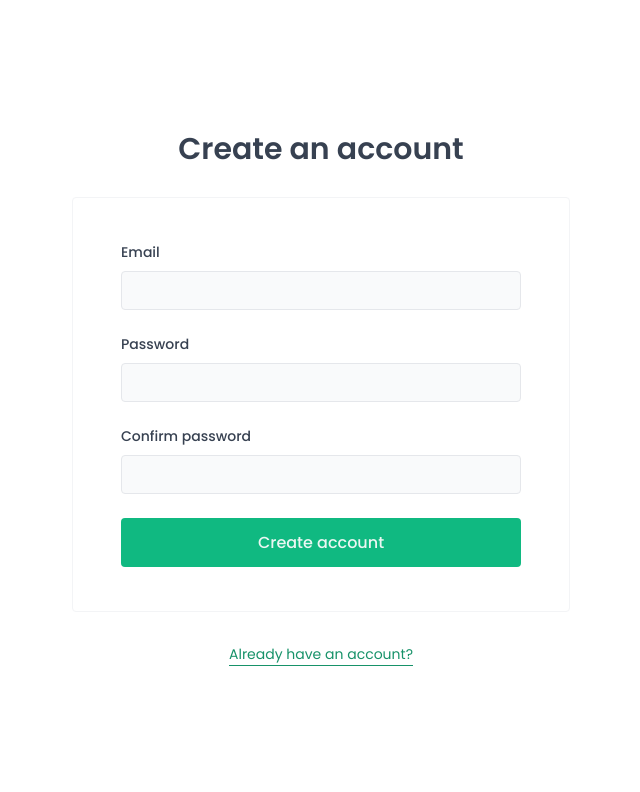
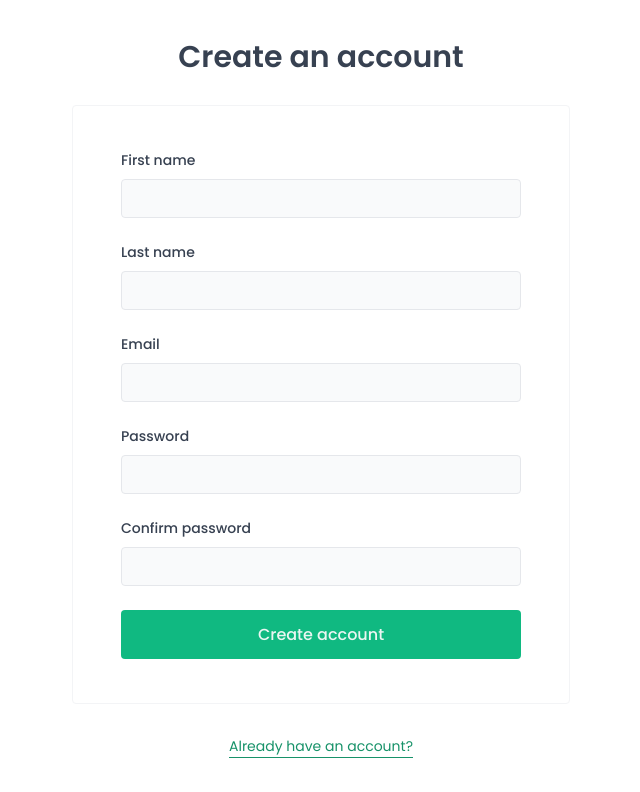
Before and after one commit to pie08/budget-buddy, a React (Vite) app: page /signup in a window 1280 px wide. Shown: the top 792 px of the page, without its empty margins (319-959 px from the left). Built offline with nearby package versions, Linux system fonts and the light colour scheme.

Commit message:
added more to signup form

```diff
--- a/src/App.jsx
+++ b/src/App.jsx
@@ -9,6 +9,8 @@ import AppLayout from "./components/ui/AppLayout";
 import SpinnerFullPage from "./components/ui/SpinnerFullPage";
 import ProtectedRoute from "./features/authentication/ProtectedRoute";
 import RootLayout from "./components/ui/RootLayout";
+
+// todo: Add ability to change account picture, password, and name
 
 // Pages
 const Dashboard = lazy(() => import("./pages/Dashboard"));
--- a/src/features/authentication/SignUpForm.jsx
+++ b/src/features/authentication/SignUpForm.jsx
@@ -13,16 +13,33 @@ function SignUpForm() {
   function onSubmit(data, e) {
     e.preventDefault();
 
-    signUp(
-      { email: data.email, password: data.password },
-      {
-        onError: reset,
-      }
-    );
+    signUp(data, {
+      onError: reset,
+    });
   }
 
   return (
     <Form onSubmit={handleSubmit(onSubmit)}>
+      <FormRowVertical label="First name" error={errors.email?.firstName}>
+        <Input
+          type="text"
+          id="firstName"
+          disabled={isLoading}
+          {...register("firstName", {
+            required: "This field is required",
+          })}
+        />
+      </FormRowVertical>
+      <FormRowVertical label="Last name" error={errors.email?.lastName}>
+        <Input
+          type="text"
+          id="lastName"
+          disabled={isLoading}
+          {...register("lastName", {
+            required: "This field is required",
+          })}
+        />
+      </FormRowVertical>
       <FormRowVertical label="Email" error={errors.email?.message}>
         <Input
           type="email"
--- a/src/services/apiAuth.js
+++ b/src/services/apiAuth.js
@@ -14,10 +14,16 @@ export async function login({ email, password }) {
   return data;
 }
 
-export async function signup({ email, password }) {
+export async function signup({ email, password, firstName, lastName }) {
   const { data, error } = await supabase.auth.signUp({
     email,
     password,
+    options: {
+      data: {
+        firstName,
+        lastName,
+      },
+    },
   });
   console.log(data);
 
```
